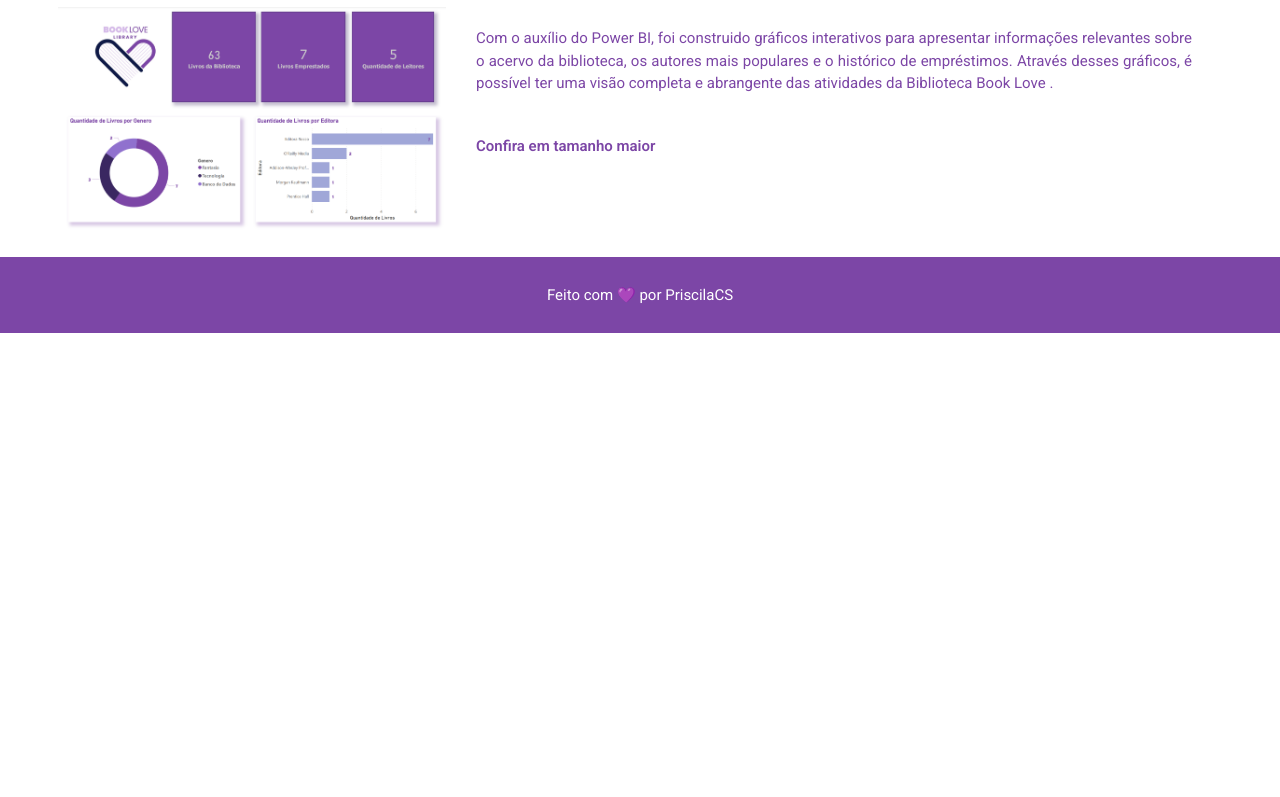
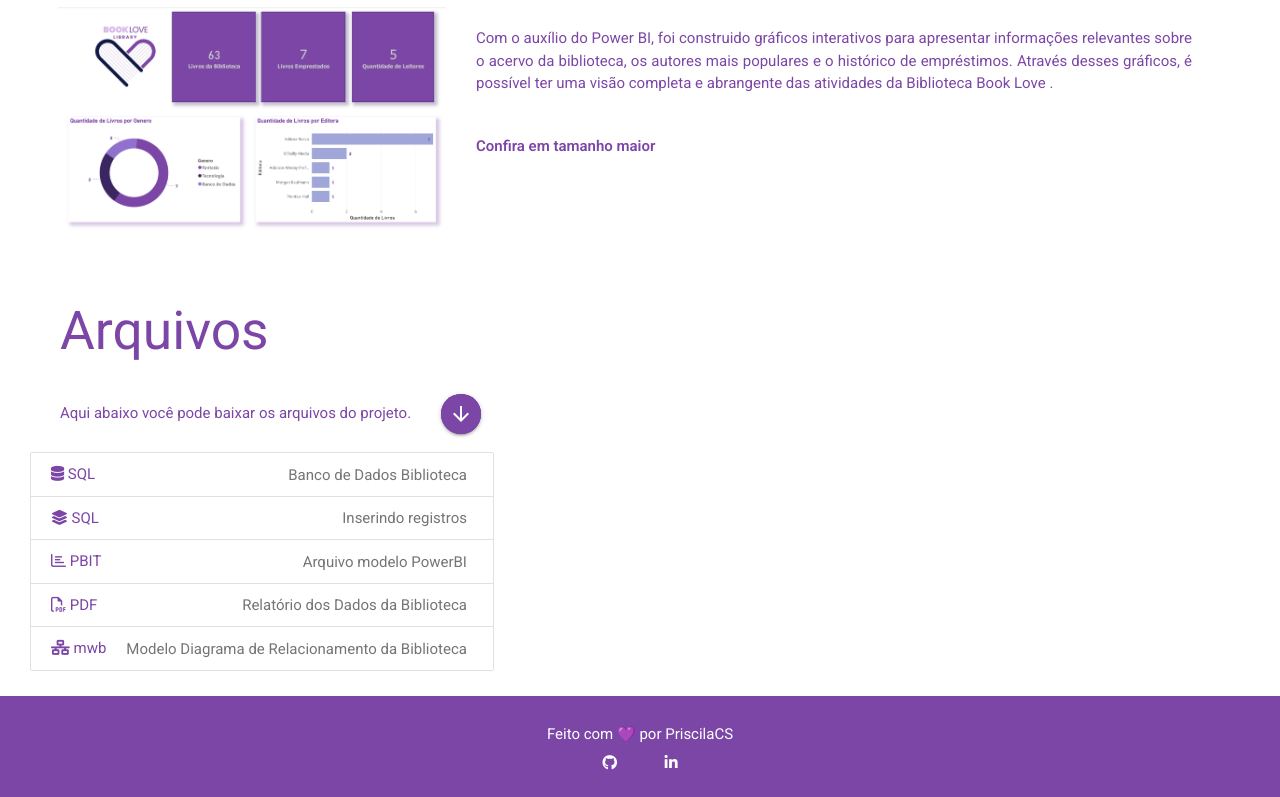
Before and after one commit to SuayMack/DBBiblioteca, a plain HTML site: page index.html in a window 1280 px wide. Shown: the part 1567-2364 px from the top of the page. Before the commit the page ends 1900 px from the top, so only its background shows below. Drawn offline with nearby package versions, Linux system fonts and the light colour scheme.

Commit message:
ADD - Seção Arquivos/icons fontawesome/medias

```diff
--- a/css/style.css
+++ b/css/style.css
@@ -112,10 +112,51 @@ section#grafico .card-action a:hover {
   scale: 1.8;
 }
 
+section#arquivos .container {
+  width: 100%;
+  display: flex;
+  align-items: center;
+}
+
+section#arquivos .container.arquivos {
+  padding: 0 30px;
+}
+
+section#arquivos ul.collapsible {
+  align-self: baseline;
+}
+
+section#arquivos .container a.btn-floating.pulse {
+  background-color: #7c46a6;
+}
+
+section#arquivos .container a.btn-floating.pulse i.small.material-icons {
+  background-color: #7C46A6;
+  border-radius: 50%;
+}
+
+section#arquivos .collection a,
+section#arquivos .collection i {
+  color: #7C46A6;
+}
+
+
 footer {
   padding: 1.8rem;
   color: white;
   background-color: #7C46A6;
+  display: flex;
+  gap: 10px;
+  flex-direction: column;
+  justify-content: center;
+  align-items: center;
+}
+
+footer .icons {
+  width: 10%;
+  display: flex;
+  align-content: stretch;
+  justify-content: space-around;
 }
 
 footer p {
--- a/index.html
+++ b/index.html
@@ -3,12 +3,18 @@
   <head>
     <meta charset="utf-8">
     <meta name="viewport" content="width=device-width, initial-scale=1">
-    <title>Book Love</title>
+
     <!-- Compiled and minified CSS -->
     <link rel="stylesheet" href="https://cdnjs.cloudflare.com/ajax/libs/materialize/1.0.0/css/materialize.min.css">
+    <!-- materialize Icons -->
+    <link href="https://fonts.googleapis.com/icon?family=Material+Icons" rel="stylesheet">
 
+    <!-- fontawesome icons -->
+    <link rel="stylesheet" href="https://cdnjs.cloudflare.com/ajax/libs/font-awesome/6.4.0/css/all.min.css" integrity="sha512-iecdLmaskl7CVkqkXNQ/ZH/XLlvWZOJyj7Yy7tcenmpD1ypASozpmT/E0iPtmFIB46ZmdtAc9eNBvH0H/ZpiBw==" crossorigin="anonymous" referrerpolicy="no-referrer" />
 
     <link rel="stylesheet" href="./css/style.css">
+
+    <title>Book Love</title>
   </head>
   <body>
     <nav>
@@ -102,11 +108,57 @@
           </div>
         </div>
       </div>
+    </section>
 
+    <section id="arquivos">
+      <h2> Arquivos </h2>
+      <div class="container">
+        <p>
+          Aqui abaixo você pode baixar os arquivos do projeto.
+        </p>
+        <a class="btn-floating pulse">
+          <i class="small material-icons">arrow_downward</i>
+        </a>
+      </div>
+
+      <div class="container">
+        <div class="collection">
+          <a href="./sql/db_biblioteca.sql" download class="collection-item">
+            <i class="fa-solid fa-database"></i>
+            <span class="badge">Banco de Dados Biblioteca</span>
+            SQL
+          </a>
+          <a href="./sql/populando_db_biblioteca.sql" download class="collection-item">
+            <i class="fa-solid fa-layer-group"></i>
+            <span class="badge">Inserindo registros</span>
+            SQL
+          </a>
+          <a href="./powerBI/grafico_biblioteca.pbit" download class="collection-item">
+            <i class="fa-regular fa-chart-bar"></i>
+            <span class="badge">Arquivo modelo PowerBI</span>
+            PBIT
+          </a>
+          <a href="./pdf/grafico_biblioteca.pdf" download class="collection-item">
+            <i class="fa-regular fa-file-pdf"></i>
+            <span class="badge">Relatório dos Dados da Biblioteca</span>
+            PDF
+          </a>
+          <a href="./mwb/modelo_eer_biblioteca.mwb" download class="collection-item">
+            <i class="fa-solid fa-network-wired"></i>
+            <span class="badge">Modelo Diagrama de Relacionamento da Biblioteca</span>
+            mwb
+          </a>
+
+        </div>
+      </div>
     </section>
 
     <footer>
       <p>Feito com 💜 por PriscilaCS</p>
+      <div class="icons">
+        <i class="fa-brands fa-github"></i>
+        <i class="fa-brands fa-linkedin-in"></i>
+      </div>
     </footer>
   </body>
   </html>
```
